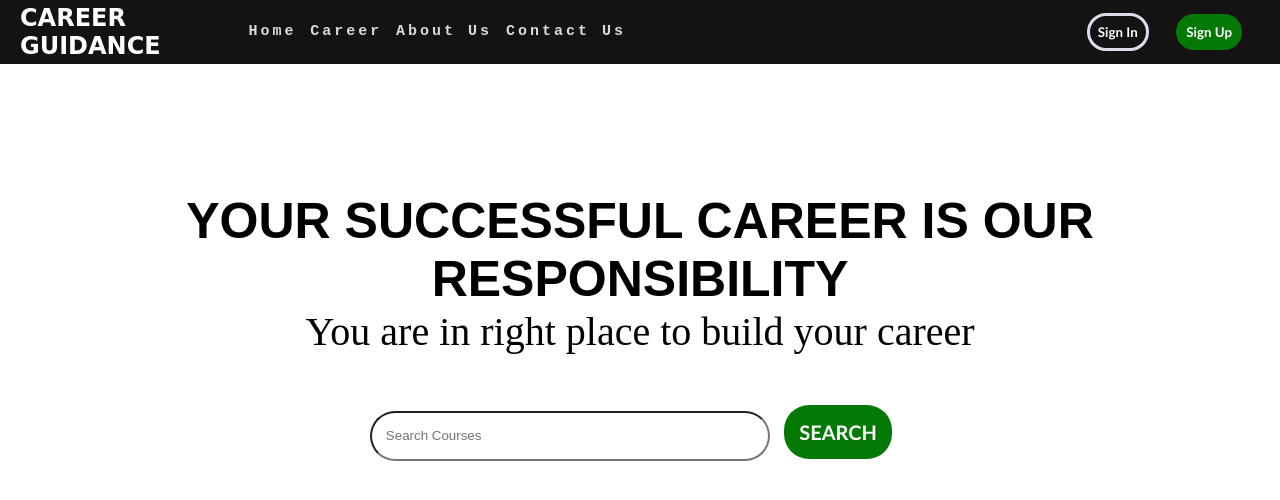
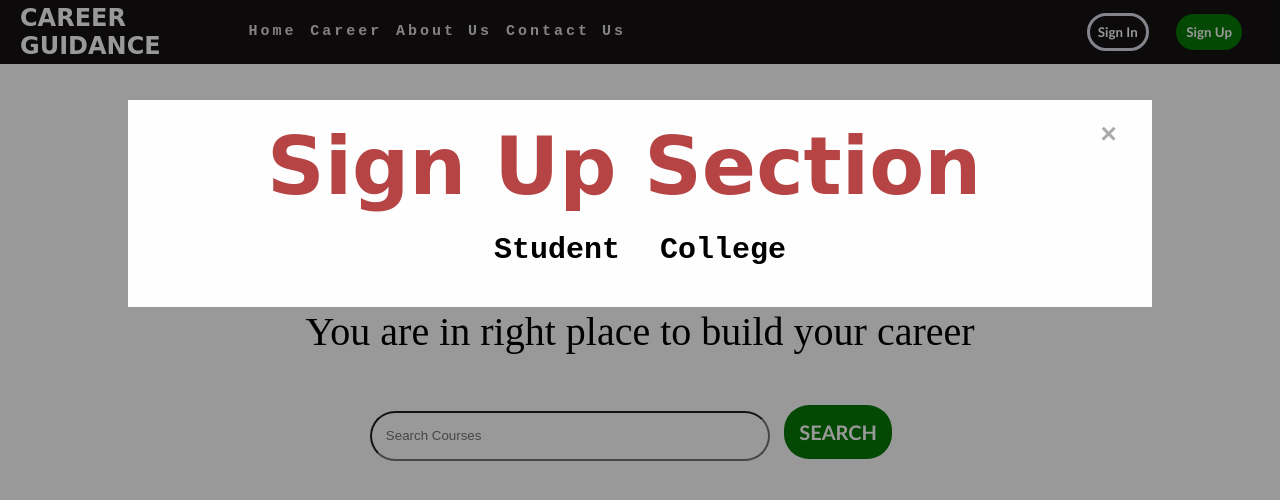
Before and after one commit to abhik7872/Career-Guidance-Website, a plain HTML site: page Landing Page/index.html in a window 1280 px wide. Both pictures are taken after a click on the button "Sign Up". Drawn offline with Linux system fonts and the light colour scheme; a web font is replaced by a local one.

Commit message:
Popup added

```diff
--- a/Landing Page/app.js
+++ b/Landing Page/app.js
@@ -18,4 +18,25 @@ const navSlide = () => {
     });
 }
 
+const signUpChoices = () => {
+    const popup = document.getElementById("choice");
+    const btn = document.getElementById("signUp");
+    const span = document.getElementsByClassName("close")[0];
+
+    btn.addEventListener('click', () => {
+        popup.style.display = 'block';
+    });
+
+    span.addEventListener('click', () => {
+        popup.style.display = 'none';
+    });
+
+    window.addEventListener('click', (e) => {
+        if (e.target == popup) {
+            popup.style.display = 'none';
+        }
+    });
+}
+
 navSlide();
+signUpChoices();
--- a/Landing Page/index.html
+++ b/Landing Page/index.html
@@ -26,7 +26,23 @@
             </div>
             <div class="nav__btn">
                 <button type="button" class="button btn1">Sign In</button>
-                <button type="button" class="button">Sign Up</button>
+                <button id="signUp" type="button" class="button">Sign Up</button>
+                <div id="choice" class="choiceMaking">
+                    <div class="options">
+                        <span class="close">&times;</span>
+                        <h1>Sign Up Section</h1>
+                        <div class="sub">
+                            <ul>
+                                <!-- <img src="/images/Student.png" alt=""> -->
+                                <a href="#"> Student </a>
+                            </ul>
+                            <ul>
+                                <!-- <img src="/images/College.png" alt=""> -->
+                                <a href="#"> College </a>
+                            </ul>
+                        </div>
+                    </div>
+                </div>
             </div>
         </div>
     </nav>
--- a/Landing Page/style.css
+++ b/Landing Page/style.css
@@ -183,6 +183,87 @@ nav {
     transition: all 0.3s ease;
 }
 
+.choiceMaking {
+    display: none;
+    position: fixed;
+    z-index: 1;
+    padding-top: 100px;
+    left: 0;
+    top: 0;
+    width: 100%;
+    height: 100%;
+    overflow: auto;
+    background-color: rgb(0,0,0);
+    background-color: rgba(0,0,0,0.4);
+}
+
+.options {
+    background-color: #fefefe;
+    margin: auto;
+    padding: 20px;
+    width: 80%;
+    text-align: center;
+    /* display: flex; */
+}
+
+.options a {
+    text-decoration: none;
+    color: #000;
+    padding: 10px;
+    margin: 10px;
+    font-size: 20px;
+    font-weight: bold;
+}
+
+.options h1 {
+    font-family: 'Square Peg', cursive;
+    font-size: 80px;
+    color: rgb(182, 68, 68);
+}
+
+.sub {
+    display: flex;
+    justify-content: center;
+    position: relative;
+}
+
+.sub ul {
+    display: flex;
+    flex-direction: column;
+    /* cursor: pointer; */
+    position: relative;
+    /* margin: auto; */
+    justify-content: center;
+}
+
+.sub a {
+    justify-content: center;
+    align-items: center;
+    font-family: 'Courier New', Courier, monospace;
+    font-size: 30px;
+}
+
+.sub a:hover {
+    font-size: 35px;
+    text-decoration: underline;
+    transition: 0.3s all ease;
+}
+
+.close {
+    color: #aaaaaa;
+    float: right;
+    font-size: 28px;
+    font-weight: bold;
+    margin-right: 15px;
+}
+
+.close:hover,
+.close:focus {
+    color: #000;
+    text-decoration: none;
+    cursor: pointer;
+}
+
 @media screen and (max-width:1170px) {
     .nav-links {
         width: 60%;
@@ -250,6 +331,12 @@ nav {
     .search button{
         font-size: 10px;
     }
+    .options h1 {
+        font-size: 40px;
+    }
+    .sub a {
+        font-size: 15px;
+    }
 }
 
 .nav-active {
```
